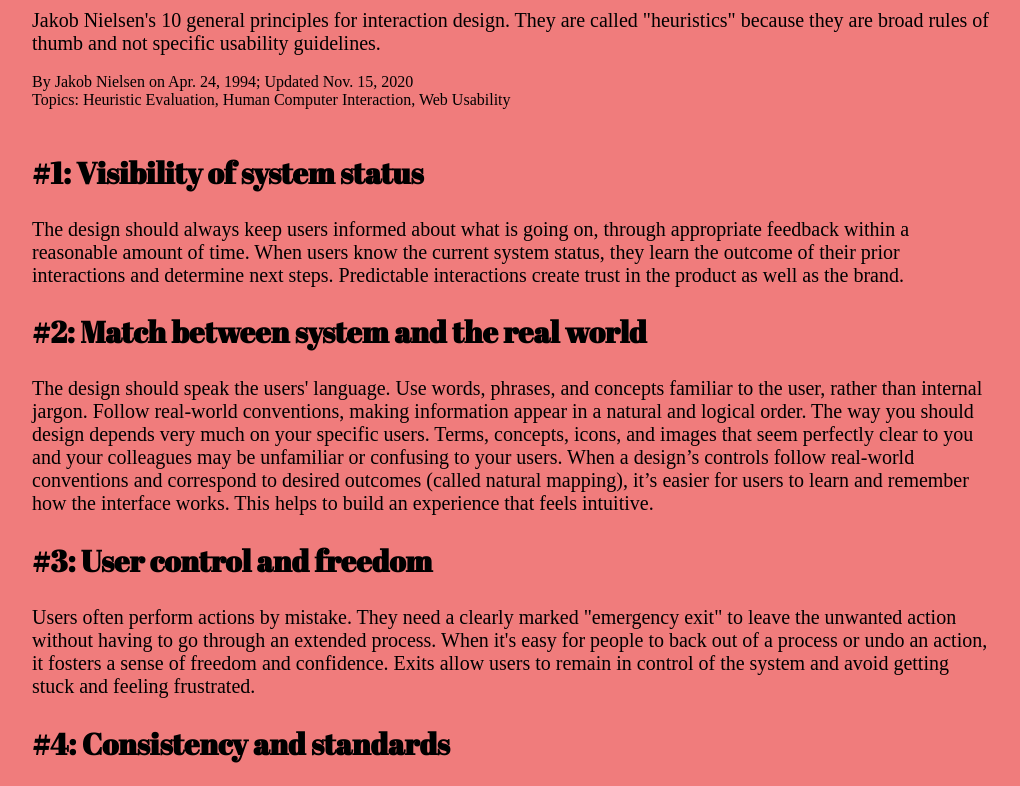
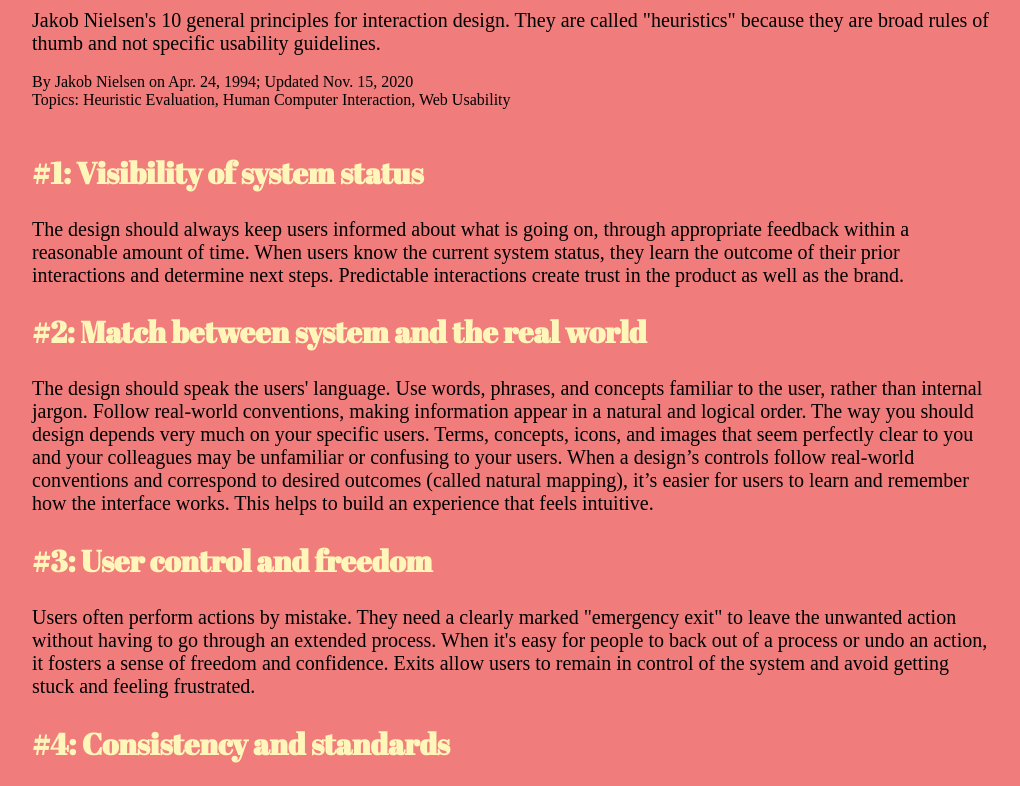
Before and after one commit to irenecho7/avt415, a plain HTML site: page Exercises/E4.html in a window 1280 px wide. Shown: the part 561-1347 px from the top of the page, without its empty margins (126-1146 px from the left). Drawn offline with Linux system fonts and the light colour scheme.

Commit message:
color change

```diff
--- a/css/E4.css
+++ b/css/E4.css
@@ -26,12 +26,14 @@ body {
 }
 
 .subHeader{
+    color:#fff6b9;
     font-size: 30px;
     font-family: 'Abril Fatface', cursive;
 }
 
 .subHeader-text{
     font-size: 20px;
+
 }
 
 .bottom{
```
